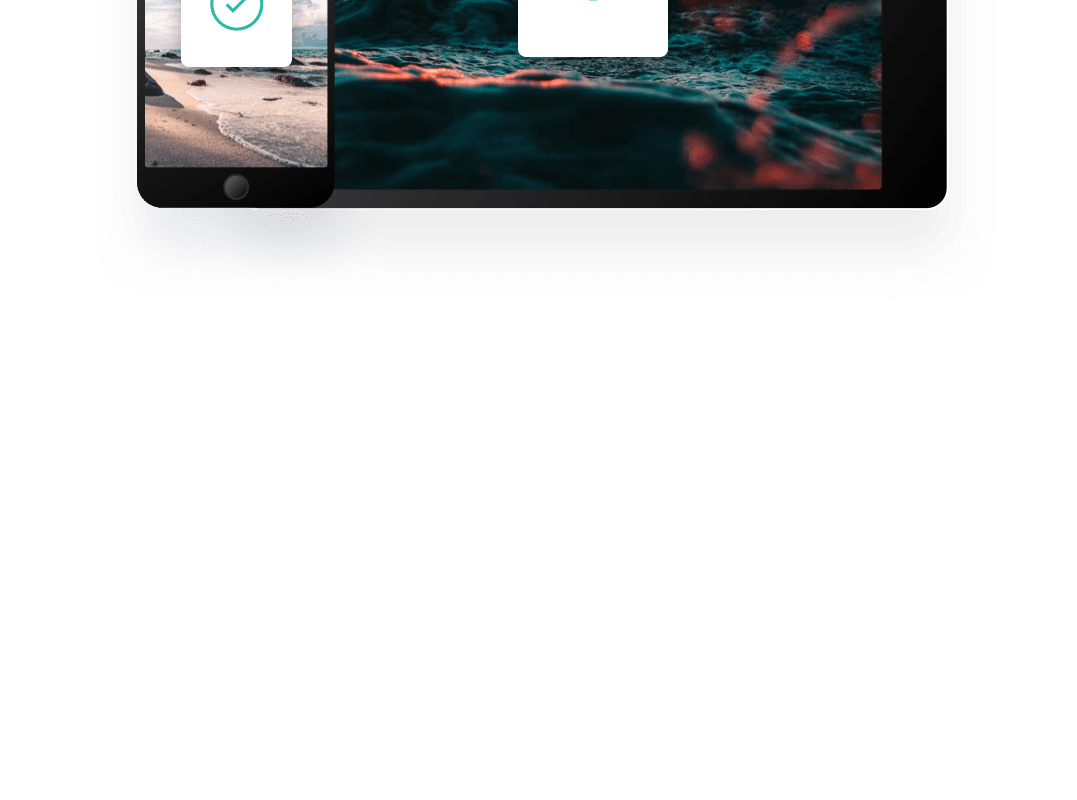
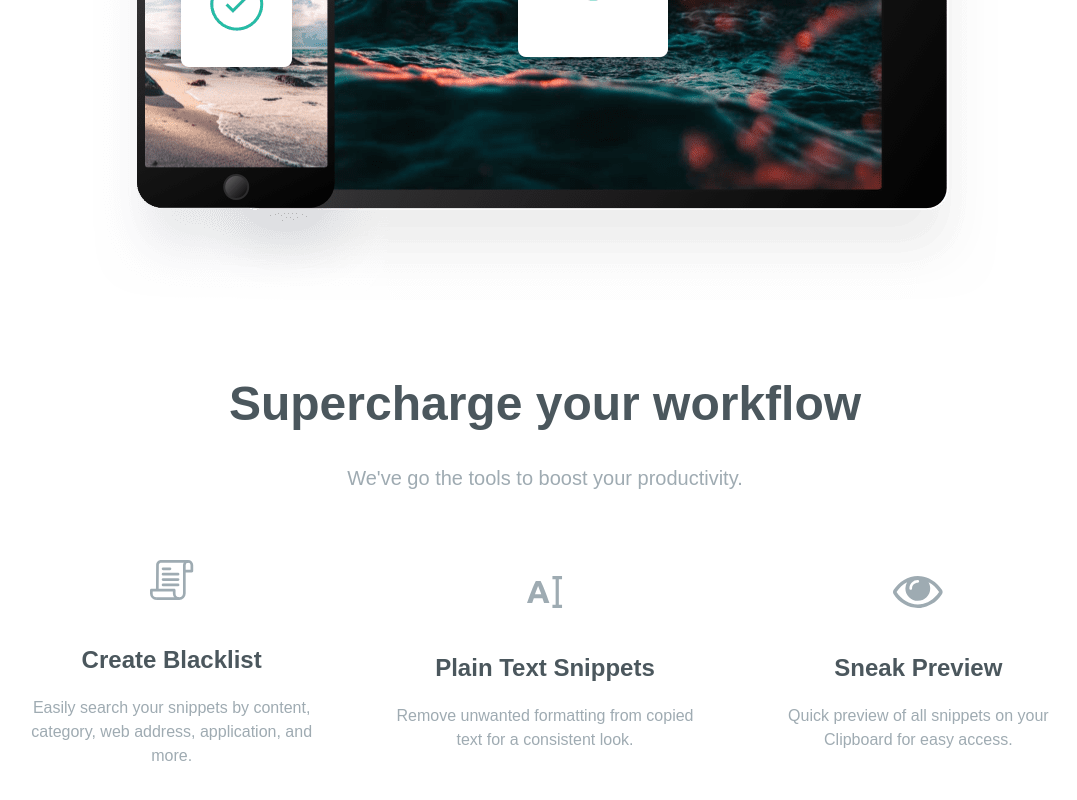
Before and after one commit to tamn142gaa/Clipboard-Website-UI, a website: page index.html in a window 1280 px wide. Shown: the part 2264-3064 px from the top of the page, without its empty margins (95-1172 px from the left). Before the commit the page ends 2644 px from the top, so only its background shows below. Drawn offline with Linux system fonts and the light colour scheme; a web font is replaced by a local one.

Commit message:
Building supercharge section.

```diff
--- a/index.html
+++ b/index.html
@@ -99,5 +99,45 @@
     </section>
 
     <!-- Supercharge Section -->
+    <section id="supercharge">
+      <div class="section-container my-20">
+        <h3>Supercharge your workflow</h3>
+        <p class="section-content mb-16">
+          We've go the tools to boost your productivity.
+        </p>
+        <!-- Items Container -->
+        <div
+          class="flex flex-col items-center justify-between space-y-16 md:flex-row md:space-y-0 md:space-x-12"
+        >
+          <!-- Item 1 -->
+          <div class="flex flex-col items-center space-y-5">
+            <img src="images/icon-blacklist.svg" alt="" class="mb-6" />
+            <h5>Create Blacklist</h5>
+            <p class="max-w-md text-grayishBlue">
+              Easily search your snippets by content, category, web address,
+              application, and more.
+            </p>
+          </div>
+          <!-- Item 2 -->
+          <div class="flex flex-col items-center space-y-5">
+            <img src="images/icon-text.svg" alt="" class="mb-6" />
+            <h5>Plain Text Snippets</h5>
+            <p class="max-w-md text-grayishBlue">
+              Remove unwanted formatting from copied text for a consistent look.
+            </p>
+          </div>
+          <!-- Item 3 -->
+          <div class="flex flex-col items-center space-y-5">
+            <img src="images/icon-preview.svg" alt="" class="mb-6" />
+            <h5>Sneak Preview</h5>
+            <p class="max-w-md text-grayishBlue">
+              Quick preview of all snippets on your Clipboard for easy access.
+            </p>
+          </div>
+        </div>
+      </div>
+    </section>
+
+    <!-- References Section -->
   </body>
 </html>
```
Also changed, not shown: css/style.css.
